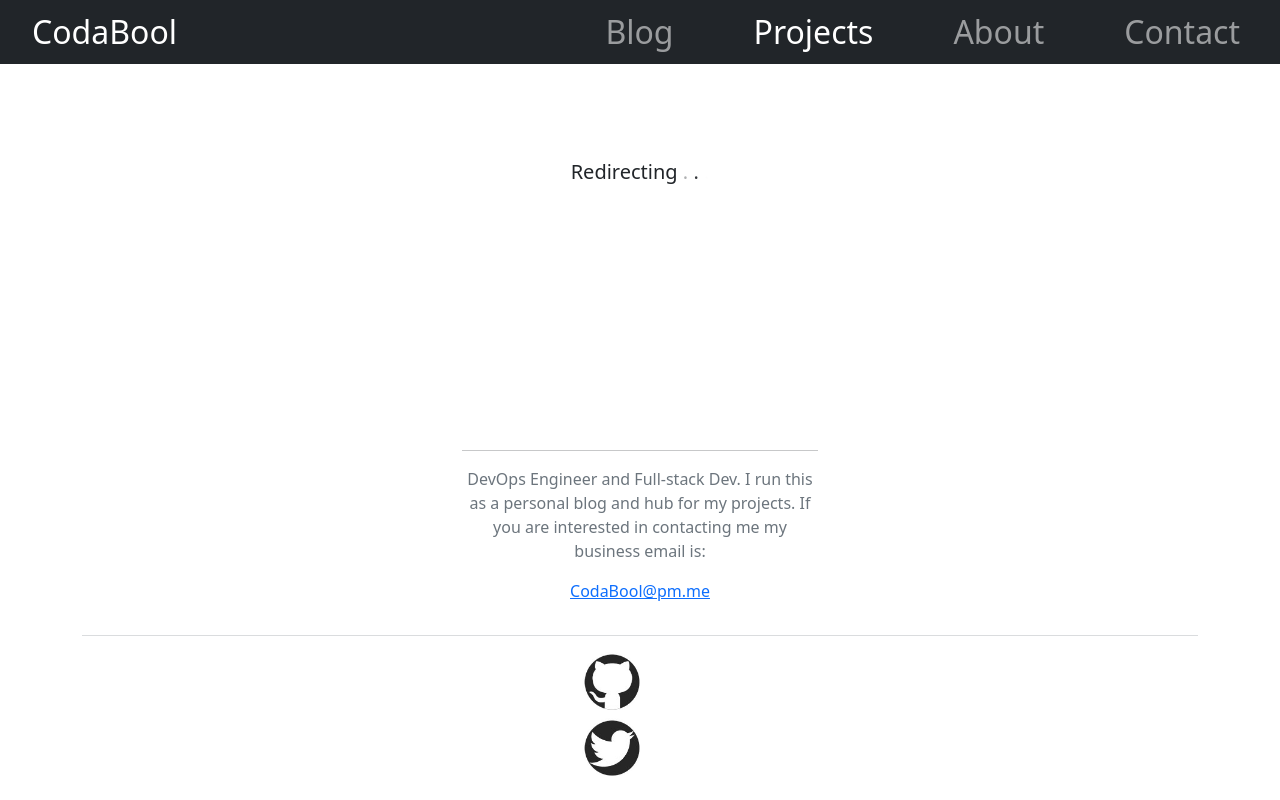
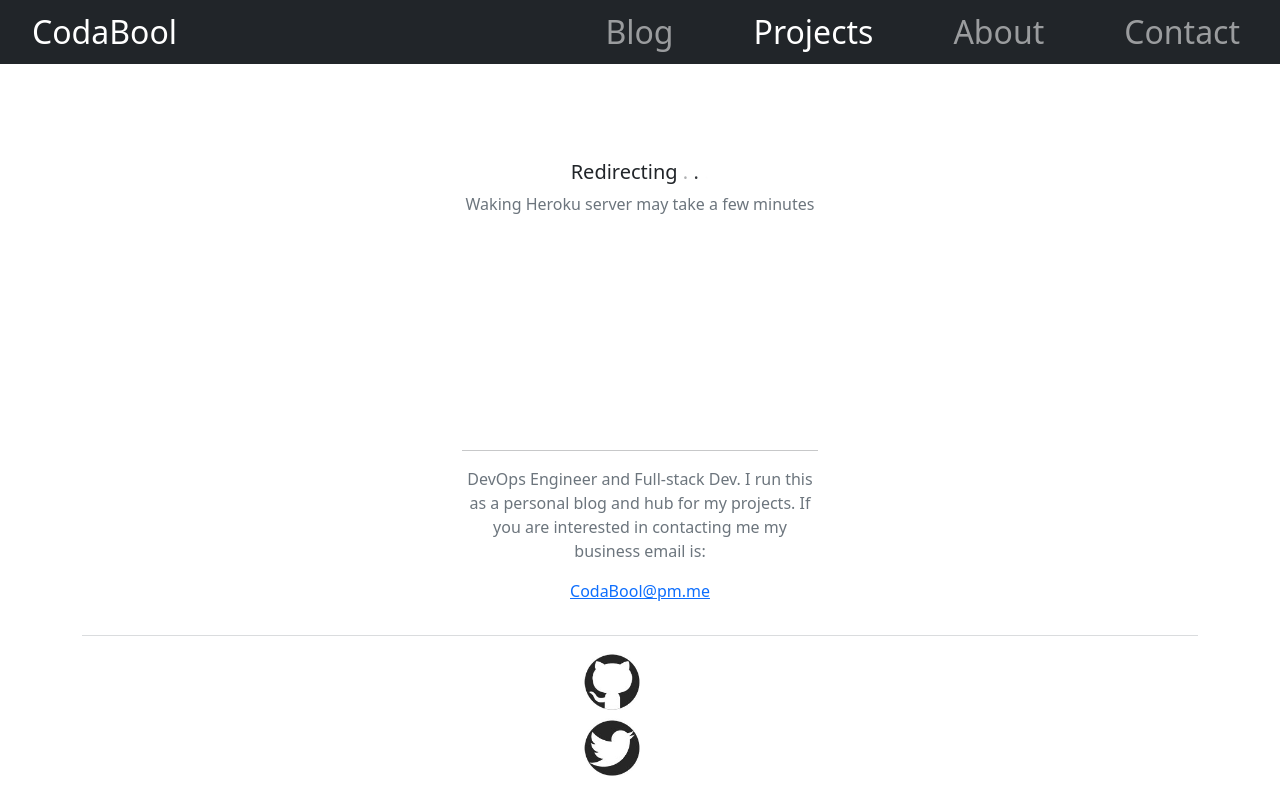
Before and after one commit to CodaBool/CodaBool.com, a Next.js app: page /projects/redirect in a window 1280 px wide. Built offline with nearby package versions, Linux system fonts and the light colour scheme.

Commit message:
support node 15+ and give better hint on redirect

```diff
--- a/pages/projects/redirect.js
+++ b/pages/projects/redirect.js
@@ -49,6 +49,7 @@ export default function Project() {
             <span style={{animation: 'fade 5s infinite'}}> . </span>
             <span style={{animation: 'fade 6s infinite'}}> . </span>
           </h5>
+          <p className="text-muted text-center">Waking Heroku server may take a few minutes</p>
           {/* <TerminalAnimation
             lines={redirectSpinner}
             interval={5}
```
Also changed, not shown: package.json (+7 -3 lines), 2 other files (tests, documents, lock files or other folders).
